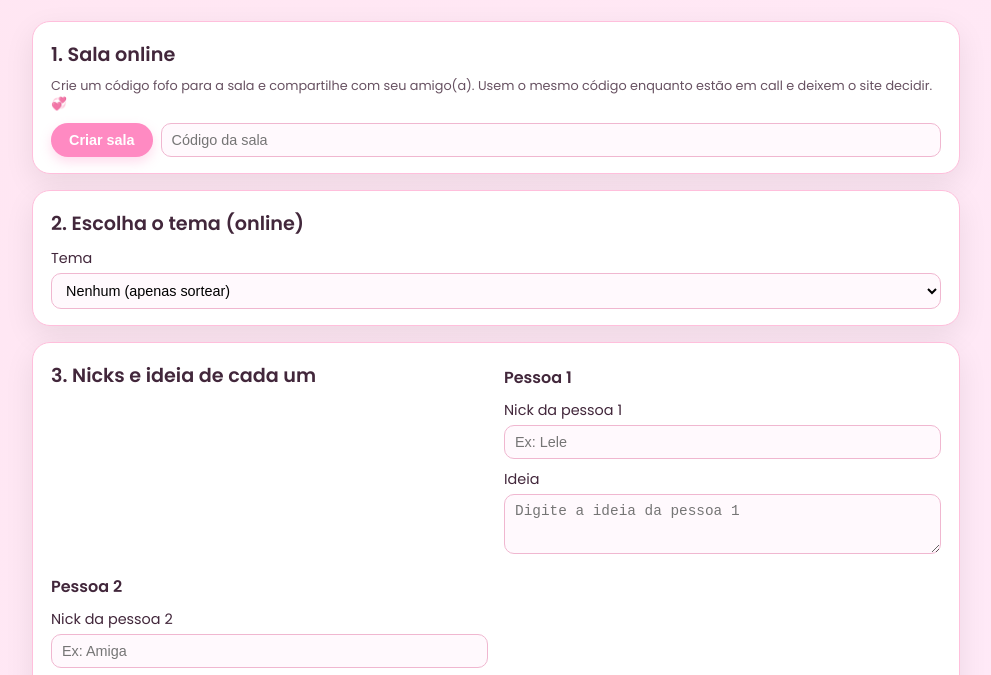
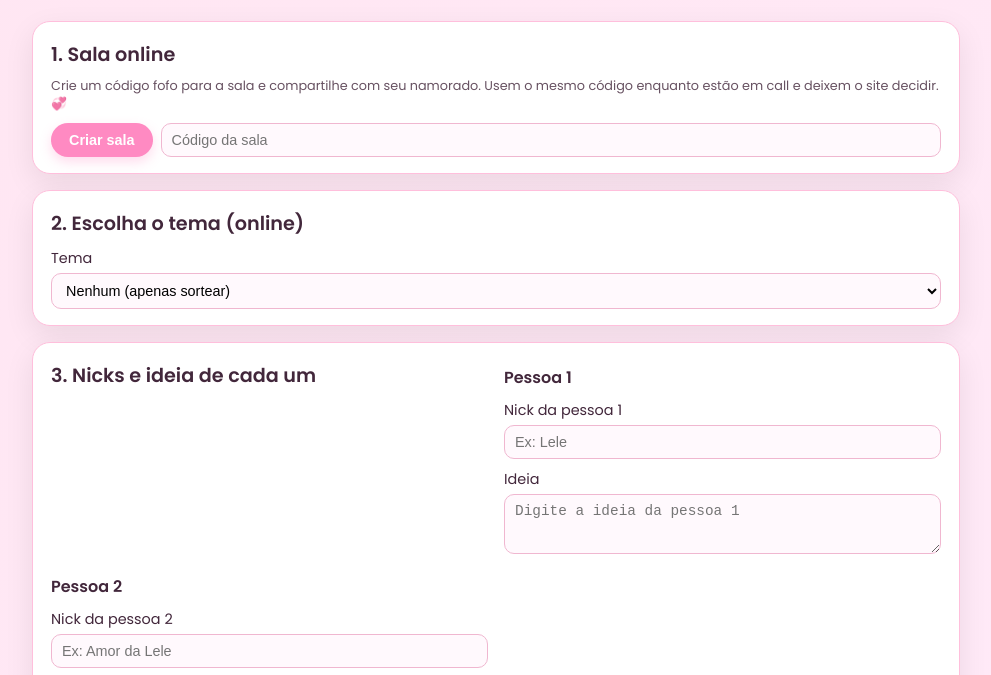
Before and after one commit to leticiamor3/sorteiolegui, a plain HTML site: page index.html in a window 1280 px wide. Shown: the part 113-788 px from the top of the page, without its empty margins (144-1135 px from the left). Drawn offline with Linux system fonts and the light colour scheme.

Commit message:
Update index.html

```diff
--- a/index.html
+++ b/index.html
@@ -17,7 +17,7 @@
         <section class="card">
             <h2>1. Sala online</h2>
             <p class="hint">
-                Crie um código fofo para a sala e compartilhe com seu amigo(a).
+                Crie um código fofo para a sala e compartilhe com seu namorado.
                 Usem o mesmo código enquanto estão em call e deixem o site decidir. 💞
             </p>
             <div class="room-row">
@@ -67,7 +67,7 @@
                 <h3>Pessoa 2</h3>
                 <div class="field">
                     <label for="nick2">Nick da pessoa 2</label>
-                    <input id="nick2" type="text" placeholder="Ex: Amiga">
+                    <input id="nick2" type="text" placeholder="Ex: Amor da Lele">
                 </div>
                 <div class="field">
                     <label for="ideia2">Ideia</label>
```
